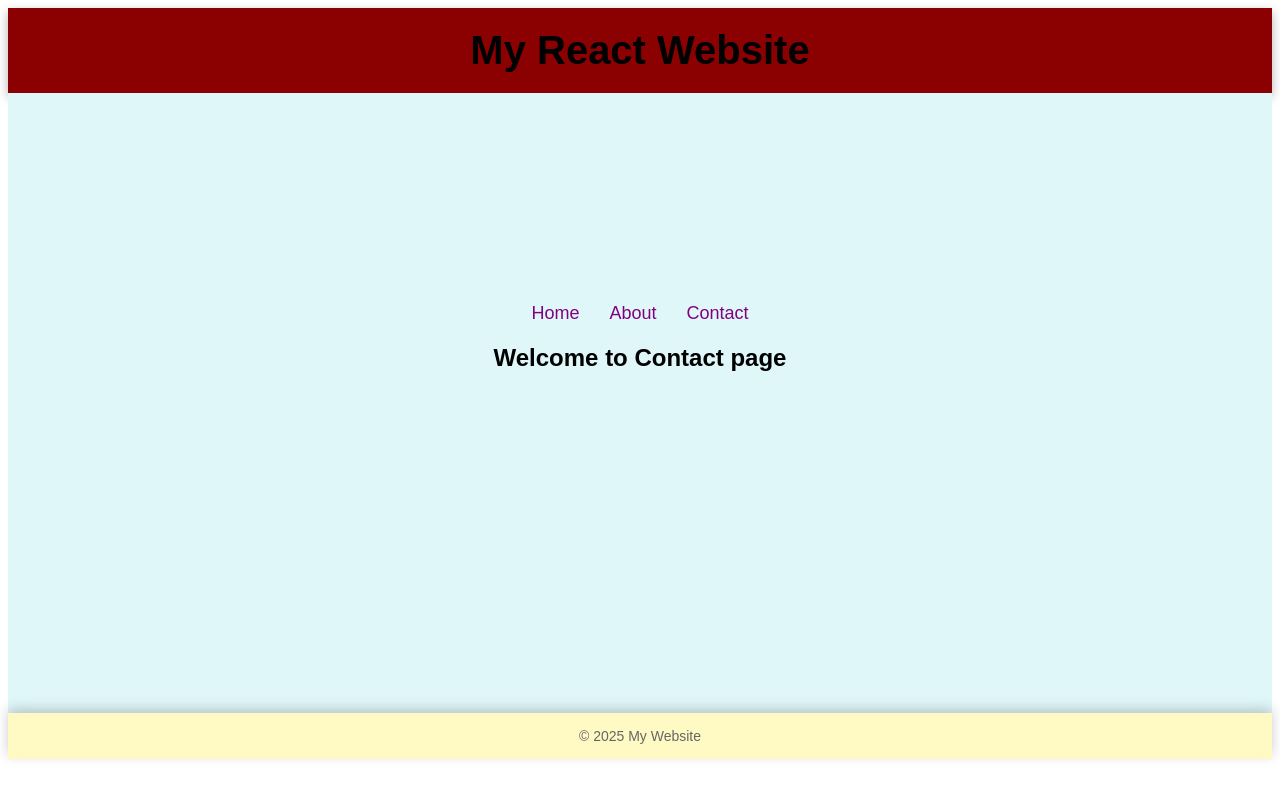
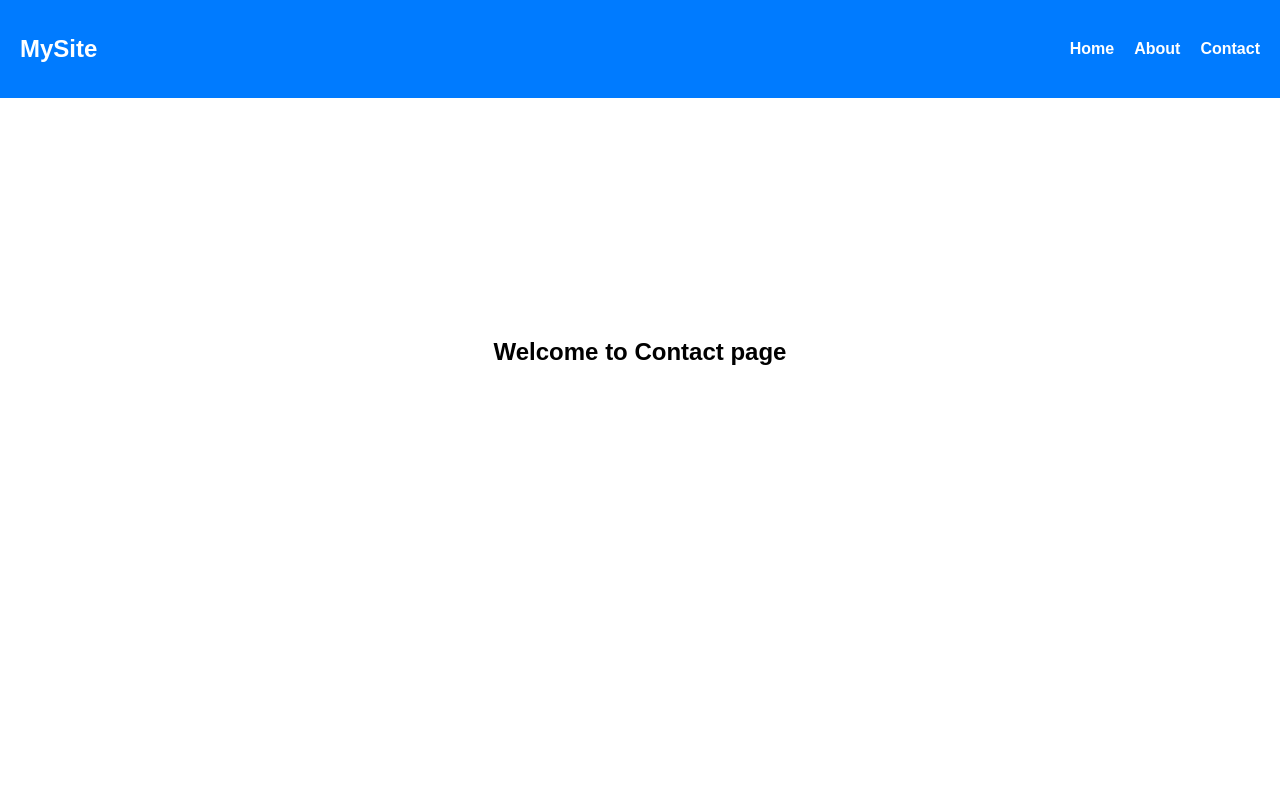
Before and after one commit to Sivakumar-U/UI_Learnings, a React (Vite) app: page /contact in a window 1280 px wide. Built offline with nearby package versions, Linux system fonts and the light colour scheme.

Commit message:
[Siva]Added: Simple web page creation program

```diff
--- a/src/App.css
+++ b/src/App.css
@@ -11,7 +11,7 @@
     padding: 15px;
 } */
 
-a {
+/* a {
     color: purple;
     text-decoration: none;
     transition: 0.2s ease-in-out;
@@ -20,4 +20,44 @@ a {
   a:hover {
     color: black;
     text-decoration: underline;
-  }
+  } */
+
+body{
+    margin: 0;
+    font-family: Arial,sans-serif;
+}
+
+.navbar{
+    display: flex;
+    justify-content: space-between;
+    align-items: center;
+    background-color: #007bff;
+    color: white;
+    padding: 15px 20px;
+}
+
+.logo{
+    font-size: 24px;
+    font-weight: bold;
+}
+
+.nav-links{
+    display: flex;
+    gap: 20px;
+}
+
+.nav-links a{
+    color: white;
+    text-decoration: none;
+    font-weight: bold;
+}
+
+.nav-links a:hover{
+    text-decoration: underline;
+}
+
+.content{
+    text-align: center;
+    padding: 20px;
+    margin-top: 200px;
+}
--- a/src/App.jsx
+++ b/src/App.jsx
@@ -1,36 +1,10 @@
 import React from 'react';
-import Routing from './Routing';
+import RoutingProgram2 from './RoutingProgram2';
 
 const App = () => {
   return (
-    <div style={{ fontFamily: 'Arial, sans-serif' }}>
-
-      {/* Header with background */}
-      <header style={{
-        backgroundColor: '#8B0000',
-        padding: '20px',
-        textAlign: 'center',
-        boxShadow: "0px 4px 10px rgba(0, 0, 0, 0.3)"
-      }}>
-        <h1 style={{ fontSize: '2.5rem', margin: 0 }}>My React Website</h1>
-      </header>
-
-      {/* Main Content */}
-      <main style={{ padding: '30px 20px', minHeight: '70vh', textAlign: 'center', backgroundColor:"#e0f7fa"}}>
-        <Routing />
-      </main>
-
-      {/* Footer with background */}
-      <footer style={{
-        backgroundColor: '#fff9c4',
-        padding: '15px',
-        textAlign: 'center',
-        fontSize: '14px',
-        color: '#666',
-        boxShadow: "0px -4px 12px rgba(0, 0, 0, 0.2)"
-      }}>
-        © 2025 My Website
-      </footer>
+    <div>
+      <RoutingProgram2/>
     </div>
   );
 };
--- /dev/null
+++ b/src/RoutingProgram2.jsx
@@ -0,0 +1,34 @@
+import React from 'react'
+import { BrowserRouter, Routes, Route, Link } from 'react-router-dom';
+import './App.css'
+
+import Home from './Home';
+import About from './About';
+import Contact from './Contact';
+
+function RoutingProgram2() {
+  return (
+    <BrowserRouter>
+        <div>
+            <nav className='navbar'>
+                <h2 className='logo'>MySite</h2>
+                <div className='nav-links'>
+                    <Link to='/'>Home</Link>
+                    <Link to='/about'>About</Link>
+                    <Link to='/contact'>Contact</Link>
+                </div>
+            </nav>
+            <div className='content'>
+                <Routes>
+                    <Route path='/' element={<Home/>}/>
+                    <Route path='/about' element={<About/>}/>
+                    <Route path='/contact' element={<Contact/>}/>
+                </Routes>
+            </div>
+        </div>
+    </BrowserRouter>
+
+  )
+}
+
+export default RoutingProgram2
```
